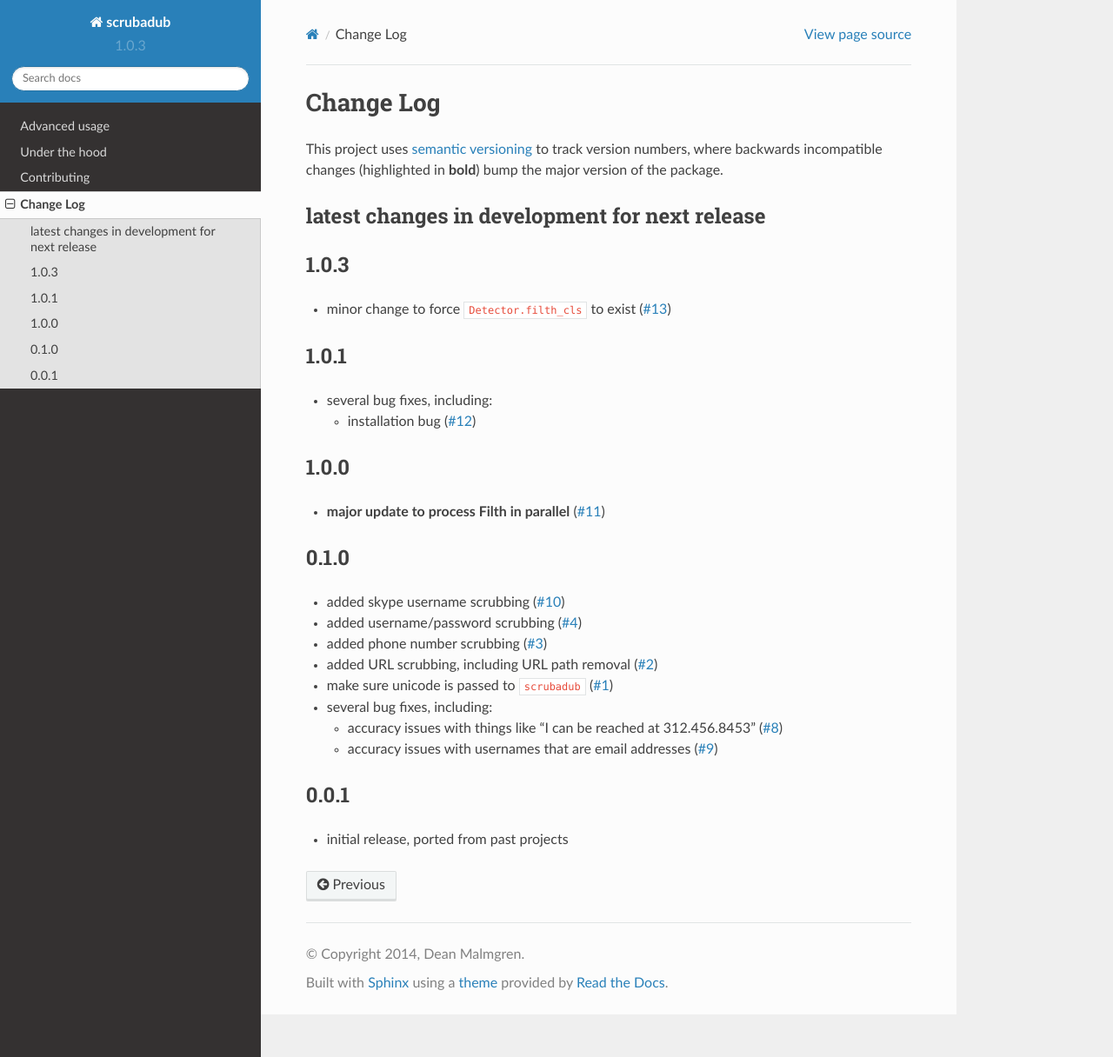
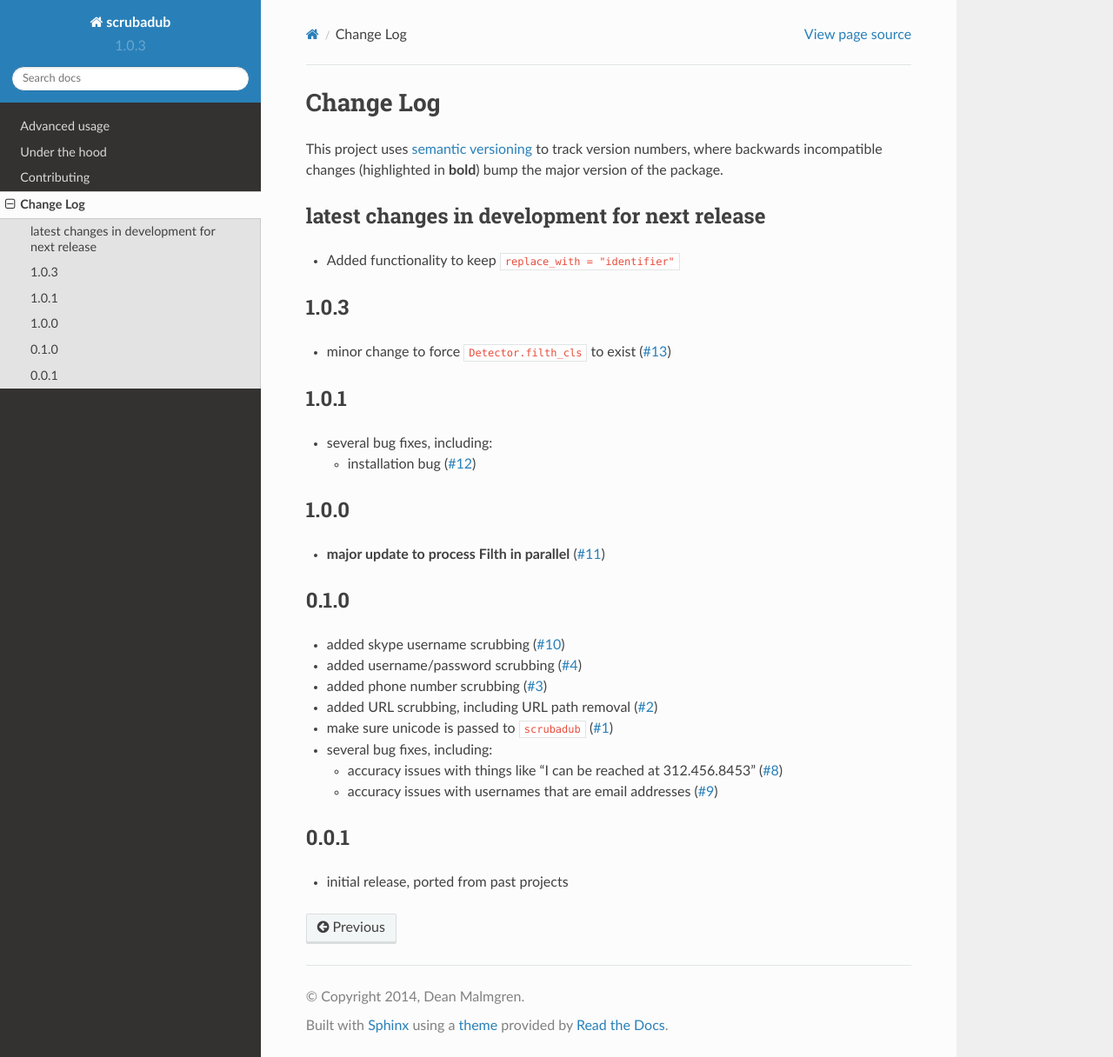
Before and after one commit to LeapBeyond/scrubadub, a Sphinx documentation site: the page built from docs/changelog.rst, in a window 1280 px wide and 1216 px high. Shown: the whole window at 87% size. Built offline with Sphinx 7.4.7 and the Read the Docs theme 2.0.0, drawn with Linux system fonts in a browser that asks for light colours.

Commit message:
updated changelog

```diff
--- a/docs/changelog.rst
+++ b/docs/changelog.rst
@@ -10,6 +10,8 @@ latest changes in development for next release
 ----------------------------------------------
 
 .. THANKS FOR CONTRIBUTING; MENTION WHAT YOU DID IN THIS SECTION HERE!
+
+* Added functionality to keep ``replace_with = "identifier"``
 
 1.0.3
 -----
```
